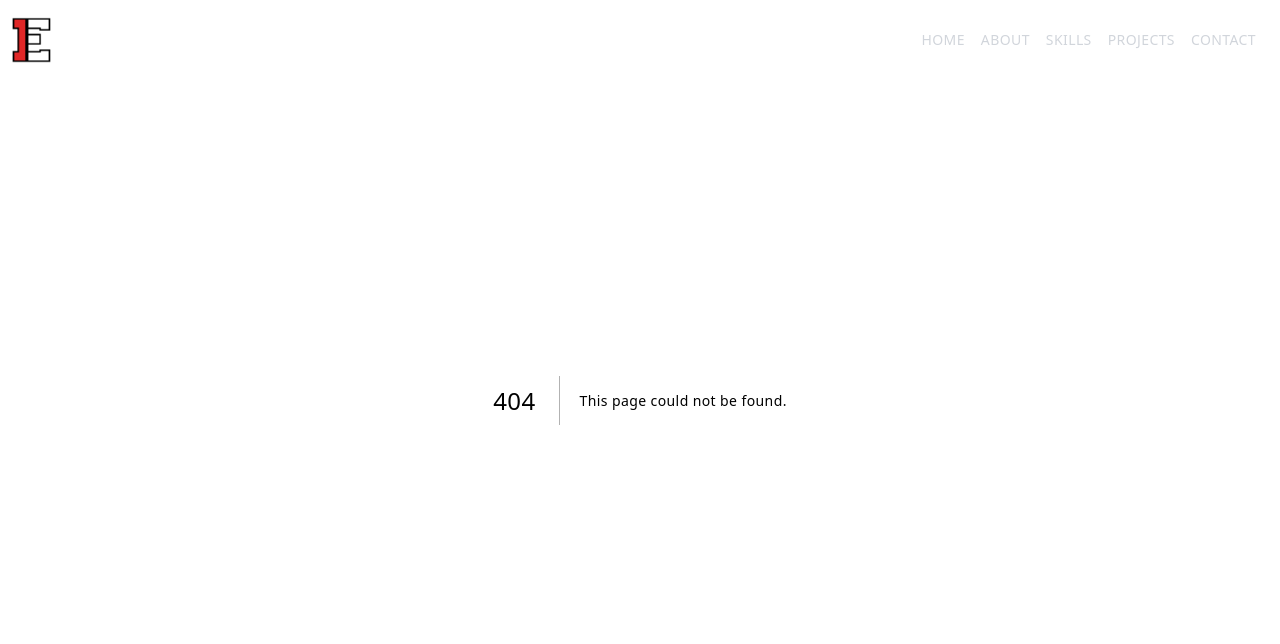
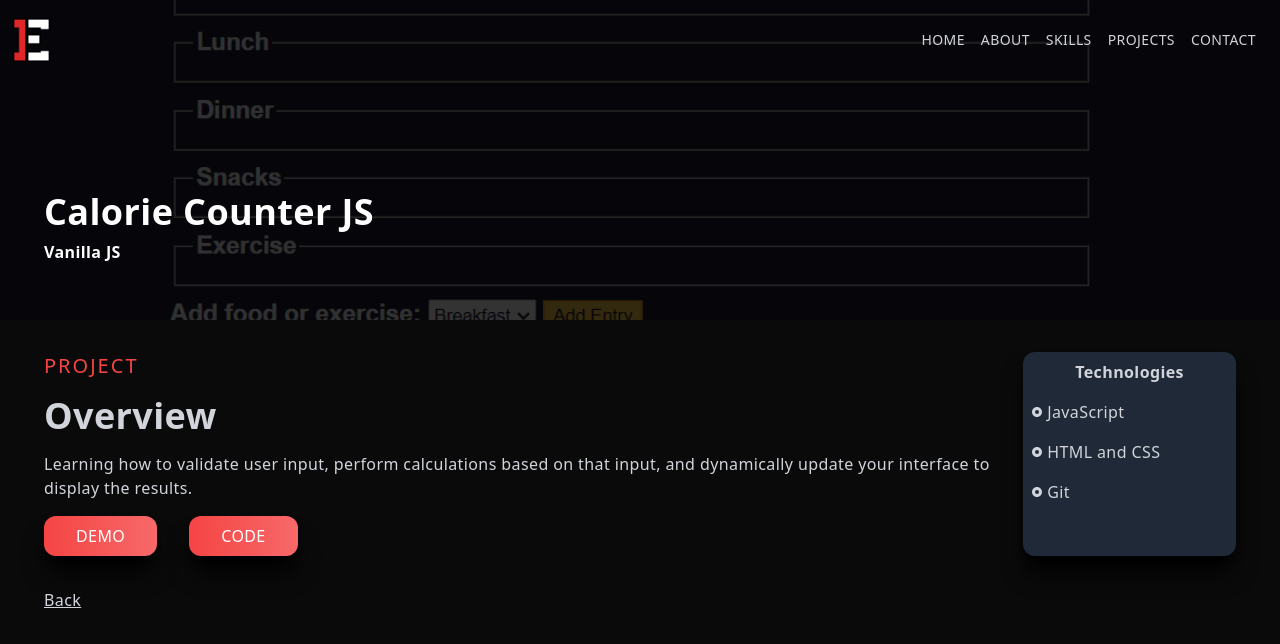
Before and after one commit to sonyerg/portfolio-nextjs-app, a Next.js app: page /calorieCounter in a window 1280 px wide. Before the commit this address had no page. Shown: the top 644 px of the page. Built offline with nearby package versions, Linux system fonts and the light colour scheme.

Commit message:
added calorie counter project

```diff
--- a/components/Contact.jsx
+++ b/components/Contact.jsx
@@ -85,7 +85,7 @@ const Contact = () => {
                     <input
                       className="bg-[#d4dfe9] border-2 rounded-lg p-3 flex border-gray-200 text-black"
                       type="text"
-                      name="name" // Add name attribute
+                      name="name"
                     />
                   </div>
                   <div className="flex flex-col">
@@ -95,7 +95,7 @@ const Contact = () => {
                     <input
                       className="bg-[#d4dfe9] border-2 rounded-lg p-3 flex border-gray-200 text-black"
                       type="text"
-                      name="phone" // Add name attribute
+                      name="phone"
                     />
                   </div>
                 </div>
@@ -104,7 +104,7 @@ const Contact = () => {
                   <input
                     className="bg-[#d4dfe9] border-2 rounded-lg p-3 flex border-gray-200 text-black"
                     type="email"
-                    name="email" // Add name attribute
+                    name="email"
                   />
                 </div>
                 <div className="flex flex-col py-2">
@@ -112,7 +112,7 @@ const Contact = () => {
                   <input
                     className="bg-[#d4dfe9] border-2 rounded-lg p-3 flex border-gray-200 text-black"
                     type="text"
-                    name="subject" // Add name attribute
+                    name="subject"
                   />
                 </div>
                 <div className="flex flex-col py-2">
@@ -120,7 +120,7 @@ const Contact = () => {
                   <textarea
                     className="bg-[#d4dfe9] text-black border-2 rounded-lg p-3"
                     rows="5"
-                    name="message" // Add name attribute
+                    name="message"
                   ></textarea>
                 </div>
 
--- a/components/ProjectItem.jsx
+++ b/components/ProjectItem.jsx
@@ -12,8 +12,8 @@ const ProjectItem = ({ title, projectPlatform, backgroundImg, projectUrl }) => {
         className="rounded-xl group-hover:opacity-10"
         src={backgroundImg}
         alt="/"
-        // height={300}
-        width={250}
+        width={200}
+        objectFit="cover"
       />
       <div className="text-white hidden group-hover:block absolute top-[50%] left-[50%] translate-x-[-50%] translate-y-[-50%]">
         <h3 className="text-2xl tracking-wider text-center">{title}</h3>
--- a/components/Projects.jsx
+++ b/components/Projects.jsx
@@ -2,6 +2,7 @@ import React from "react";
 import ProjectItem from "./ProjectItem";
 import nexusImg from "../public/assets/projects/nexusApp.jpg";
 import jsRpgImg from "../public/assets/projects/jsRpgImg.png";
+import calorieCounterImg from "../public/assets/projects/calorieCounterImg.png";
 
 const Projects = () => {
   return (
@@ -24,6 +25,12 @@ const Projects = () => {
             backgroundImg={jsRpgImg}
             projectUrl="/jsRpg"
           />
+          <ProjectItem
+            title="Calorie Counter"
+            projectPlatform="Vanilla JS"
+            backgroundImg={calorieCounterImg}
+            projectUrl="/calorieCounter"
+          />
           <div
             className="bg-[#1F2937] relative flex items-center justify-center h-auto w-full shadow-xl shadow-black
     rounded-xl p-4 group hover:bg-gradient-to-r from-[#f54444] to-[#ec9292] "
--- /dev/null
+++ b/pages/calorieCounter.jsx
@@ -0,0 +1,78 @@
+import React from "react";
+import Image from "next/image";
+import Link from "next/link";
+import calorieCounterImg from "../public/assets/projects/calorieCounterImg.png";
+import { RiRadioButtonFill } from "react-icons/ri";
+
+const nexus = () => {
+  return (
+    <div className="w-full h-auto">
+      <div className="w-screen h-[30vh] lg:h-[40vh] relative">
+        <div className="absolute top-0 left-0 w-full h-[30vh] lg:h-[40vh] bg-black/80 z-10" />
+        <Image
+          className="absolute z-1"
+          layout="fill"
+          objectFit="cover"
+          //   style={{ objectPosition: "center" }}
+          src={calorieCounterImg}
+        />
+
+        <div className="text-white absolute z-10 py-2 px-6 top-[70%] max-w-[1240px] w-full left-[50%] translate-x-[-50%] translate-y-[-50%]">
+          <h2 className="py-2">Calorie Counter JS</h2>
+          <h3>Vanilla JS</h3>
+        </div>
+      </div>
+
+      <div className="max-w-[1240px] mx-auto py-2 px-6 grid md:grid-cols-5 gap-8 pt-8">
+        <div className="col-span-4">
+          <p className="uppercase text-xl tracking-widest text-[#f54444]">
+            Project
+          </p>
+          <h2 className="py-4">Overview</h2>
+          <p>
+            Learning how to validate user input, perform calculations based on
+            that input, and dynamically update your interface to display the
+            results.
+          </p>
+          <a
+            href="https://sonyerg.github.io/calorie-counter-js/"
+            target="_blank"
+          >
+            <button className="px-8 py-2 mt-4 mr-8">Demo</button>
+          </a>
+          <a
+            href="https://github.com/sonyerg/calorie-counter-js"
+            target="_blank"
+          >
+            <button className="px-8 py-2 mt-4">Code</button>
+          </a>
+        </div>
+
+        <div className="bg-[#1F2937] col-span-4 md:col-span-1 shadow-xl shadow-black rounded-xl p-4 md:p-2">
+          <div className="">
+            <p className="text-center font-bold pb-2">Technologies</p>
+          </div>
+          <div className="grid grid-cols-3 md:grid-cols-1">
+            <p className="tex-gray-600 py-2 flex items-center">
+              <RiRadioButtonFill className="pr-1" />
+              JavaScript
+            </p>
+            <p className="tex-gray-600 py-2 flex items-center">
+              <RiRadioButtonFill className="pr-1" />
+              HTML and CSS
+            </p>
+            <p className="tex-gray-600 py-2 flex items-center">
+              <RiRadioButtonFill className="pr-1" />
+              Git
+            </p>
+          </div>
+        </div>
+        <Link href="/#projects">
+          <p className="underline cursor-pointer">Back</p>
+        </Link>
+      </div>
+    </div>
+  );
+};
+
+export default nexus;
```
Also changed, not shown: public/assets/projects/calorieCounterImg.png (added).
